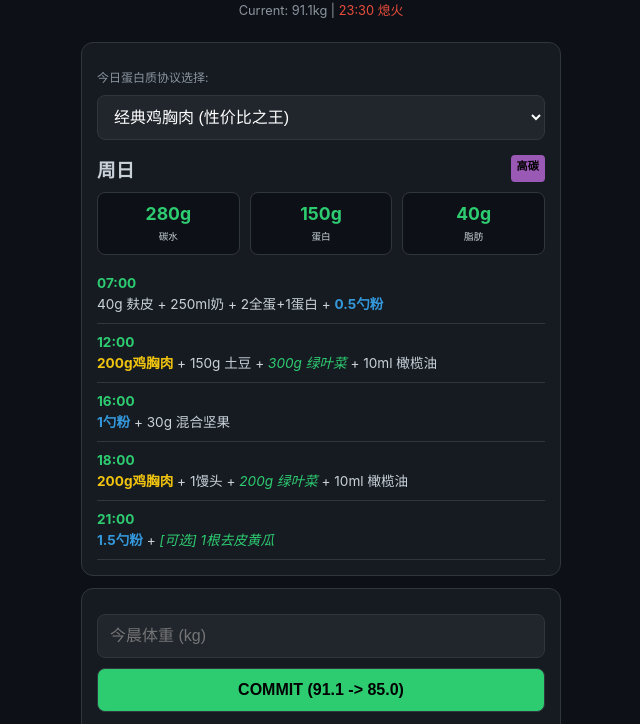
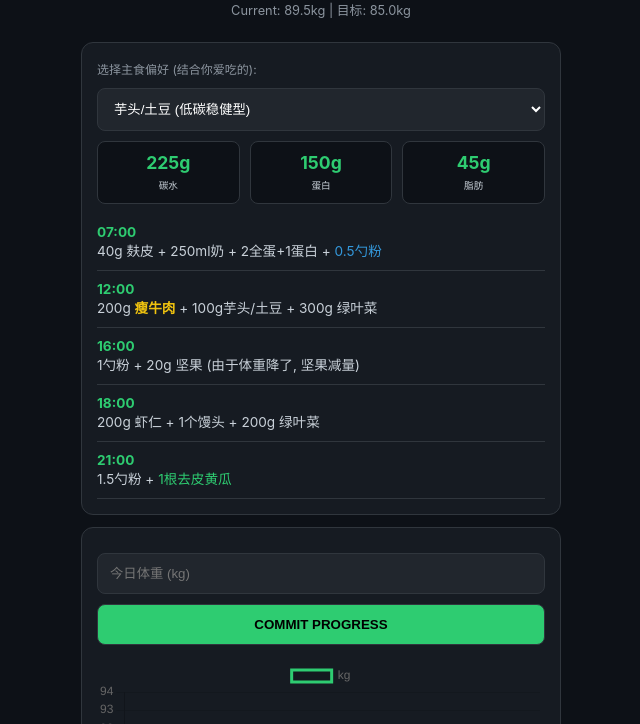
Before and after one commit to yibinpro/FitChecker, a plain HTML site: page index.html in a window 1280 px wide. Shown: the part 68-792 px from the top of the page, without its empty margins (319-959 px from the left). Drawn offline with nearby package versions, Linux system fonts and the light colour scheme.

Commit message:
v14.0: 89kg精密矩阵 - 更新饮食计划逻辑

```diff
--- a/index.html
+++ b/index.html
@@ -3,10 +3,10 @@
 <head>
     <meta charset="UTF-8">
     <meta name="viewport" content="width=device-width, initial-scale=1.0">
-    <title>YEST1N 85kg 智能矩阵 v13.0</title>
+    <title>YEST1N 89kg 精密矩阵 v14.0</title>
     <script src="https://cdn.jsdelivr.net/npm/chart.js"></script>
     <style>
-        :root { --green: #2ecc71; --blue: #3498db; --purple: #9b59b6; --bg: #0d1117; --card: #161b22; --text: #c9d1d9; }
+        :root { --green: #2ecc71; --blue: #3498db; --bg: #0d1117; --card: #161b22; --text: #c9d1d9; }
         body { font-family: -apple-system, sans-serif; background: var(--bg); color: var(--text); padding: 10px; margin: 0; }
         .container { max-width: 480px; margin: auto; }
         .card { background: var(--card); border-radius: 12px; padding: 15px; margin-bottom: 12px; border: 1px solid #30363d; }
@@ -14,82 +14,69 @@
         .m-item { background: #0d1117; padding: 10px; border-radius: 8px; text-align: center; border: 1px solid #30363d; }
         .m-val { display: block; font-size: 1.1rem; font-weight: bold; color: var(--green); }
         .meal { border-bottom: 1px solid #30363d; padding: 10px 0; font-size: 0.85rem; }
-        .time { color: var(--green); font-weight: bold; margin-bottom: 2px; }
-        .veg { color: #2ecc71; font-style: italic; }
-        .shake { color: var(--blue); font-weight: bold; }
-        .protein-tag { color: #f1c40f; font-weight: bold; }
-        select, input, button { width: 100%; padding: 12px; margin-top: 10px; border-radius: 8px; border: 1px solid #30363d; box-sizing: border-box; background: #21262d; color: white; font-size: 1rem; }
+        .time { color: var(--green); font-weight: bold; }
+        .food-tag { color: #f1c40f; font-weight: bold; }
+        select, input, button { width: 100%; padding: 12px; margin-top: 10px; border-radius: 8px; border: 1px solid #30363d; box-sizing: border-box; background: #21262d; color: white; }
         button { background: var(--green); color: black; font-weight: bold; cursor: pointer; }
-        .config-label { font-size: 0.75rem; color: #8b949e; margin-top: 10px; display: block; }
     </style>
 </head>
 <body>
 <div class="container">
     <header style="text-align:center; padding: 10px 0;">
-        <h2 style="margin:0; color:white;">🚀 目标: 85.0kg</h2>
-        <p style="color:#8b949e; font-size:0.8rem;">Current: <span id="curW">91.1</span>kg | <span style="color:#e74c3c;">23:30 熄火</span></p>
+        <h2 style="margin:0; color:white;">📉 89.x 进阶矩阵</h2>
+        <p style="color:#8b949e; font-size:0.8rem;">Current: <span id="curW">89.0</span>kg | 目标: 85.0kg</p>
     </header>
 
     <div class="card">
-        <span class="config-label">今日蛋白质协议选择:</span>
-        <select id="proteinSelect" onchange="updatePlan()">
-            <option value="chicken">经典鸡胸肉 (性价比之王)</option>
-            <option value="shrimp">鲜甜大虾仁 (低脂极速消化)</option>
-            <option value="salmon">优质三文鱼 (脑力回血补丁)</option>
+        <span style="font-size: 0.75rem; color: #8b949e;">选择主食偏好 (结合你爱吃的):</span>
+        <select id="carbSelect" onchange="updatePlan()">
+            <option value="taro">芋头/土豆 (低碳稳健型)</option>
+            <option value="corn">玉米 (高纤维清爽型)</option>
+            <option value="pasta">意面 (高碳回血型 - 建议中/高碳日选)</option>
         </select>
 
-        <div style="display:flex; justify-content:space-between; margin-top:15px;">
-            <h3 id="dayTitle" style="margin:0;">载入中...</h3>
-            <span id="dayType" style="font-size:0.7rem; padding:2px 6px; border-radius:4px; color:black; font-weight:bold;">MODE</span>
-        </div>
-
         <div class="m-grid">
-            <div class="m-item"><span class="m-val" id="cC">-</span><span style="font-size:0.6rem;">碳水</span></div>
-            <div class="m-item"><span class="m-val" id="cP">-</span><span style="font-size:0.6rem;">蛋白</span></div>
-            <div class="m-item"><span class="m-val" id="cF">-</span><span style="font-size:0.6rem;">脂肪</span></div>
+            <div class="m-item"><span class="m-val" id="cC">89g</span><span style="font-size:0.6rem;">碳水</span></div>
+            <div class="m-item"><span class="m-val" id="cP">178g</span><span style="font-size:0.6rem;">蛋白</span></div>
+            <div class="m-item"><span class="m-val" id="cF">65g</span><span style="font-size:0.6rem;">脂肪</span></div>
         </div>
         <div id="meals"></div>
     </div>
 
     <div class="card">
-        <input type="number" id="wIn" step="0.1" placeholder="今晨体重 (kg)">
-        <button onclick="saveW()">COMMIT (91.1 -> 85.0)</button>
+        <input type="number" id="wIn" step="0.1" placeholder="今日体重 (kg)">
+        <button onclick="saveW()">COMMIT PROGRESS</button>
         <canvas id="chart" style="margin-top:15px;"></canvas>
     </div>
 </div>
 
 <script>
-    const PROTEIN_DB = {
-        chicken: { name: "鸡胸肉", amount: "200g", oil: " + 10ml 橄榄油" },
-        shrimp: { name: "虾仁", amount: "250g", oil: " + 10ml 橄榄油" },
-        salmon: { name: "三文鱼", amount: "220g", oil: " (自带油脂，不加外部油)" }
+    const CARB_DB = {
+        taro: { name: "芋头/土豆", amount: "100g", desc: "极佳的抗性淀粉" },
+        corn: { name: "甜玉米", amount: "1根", desc: "啃着吃饱腹感更强" },
+        pasta: { name: "意面(生重)", amount: "80g", desc: "低GI, 建议练前吃" }
     };
 
     function updatePlan() {
-        const proteinType = document.getElementById('proteinSelect').value;
-        const pData = PROTEIN_DB[proteinType];
+        const carbType = document.getElementById('carbSelect').value;
+        const cData = CARB_DB[carbType];
         const today = new Date().getDay();
 
         // 核心循环逻辑 (周四中碳, 周日高碳, 其余低碳)
-        let config = { type: "低碳", c: 91, p: 185, f: 73 };
-        if(today === 4) config = { type: "中碳", c: 180, p: 185, f: 55 };
-        if(today === 0) config = { type: "高碳", c: 280, p: 150, f: 40 };
+        let config = { type: "低碳", c: 89, p: 178, f: 65 };
+        if(today === 4) config = { type: "中碳", c: 135, p: 178, f: 55 };
+        if(today === 0) config = { type: "高碳", c: 225, p: 150, f: 45 };
 
-        const colors = { "低碳": "#2ecc71", "中碳": "#3498db", "高碳": "#9b59b6" };
-
-        document.getElementById('dayTitle').innerText = (today===0?"周日":today===4?"周四":"主力燃脂日");
-        document.getElementById('dayType').innerText = config.type;
-        document.getElementById('dayType').style.backgroundColor = colors[config.type];
         document.getElementById('cC').innerText = config.c + 'g';
         document.getElementById('cP').innerText = config.p + 'g';
         document.getElementById('cF').innerText = config.f + 'g';
 
         const dynamicMeals = [
-            ["07:00", "40g 麸皮 + 250ml奶 + 2全蛋+1蛋白 + <span class='shake'>0.5勺粉</span>"],
-            ["12:00", `<span class='protein-tag'>${pData.amount}${pData.name}</span> + 150g 土豆 + <span class='veg'>300g 绿叶菜</span>${pData.oil}`],
-            ["16:00", "<span class='shake'>1勺粉</span> + 30g 混合坚果"],
-            ["18:00", `<span class='protein-tag'>${pData.amount}${pData.name}</span> + 1馒头 + <span class='veg'>200g 绿叶菜</span>${pData.oil}`],
-            ["21:00", "<span class='shake'>1.5勺粉</span> + <span class='veg'>[可选] 1根去皮黄瓜</span>"]
+            ["07:00", "40g 麸皮 + 250ml奶 + 2全蛋+1蛋白 + <span style='color:#3498db;'>0.5勺粉</span>"],
+            ["12:00", `200g <span class='food-tag'>瘦牛肉</span> + ${cData.amount}${cData.name} + 300g 绿叶菜`],
+            ["16:00", "1勺粉 + 20g 坚果 (由于体重降了, 坚果减量)"],
+            ["18:00", `200g 虾仁 + 1个馒头 + 200g 绿叶菜`],
+            ["21:00", "1.5勺粉 + <span style='color:#2ecc71;'>1根去皮黄瓜</span>"]
         ];
 
         document.getElementById('meals').innerHTML = dynamicMeals.map(m => `
@@ -100,20 +87,19 @@
     function saveW() {
         const w = document.getElementById('wIn').value;
         if(!w) return;
-        let h = JSON.parse(localStorage.getItem('yFit_v13')) || [];
+        let h = JSON.parse(localStorage.getItem('yFit_v14')) || [];
         h.push({ d: new Date().toLocaleDateString('zh-CN',{month:'short',day:'numeric'}), w: parseFloat(w) });
-        localStorage.setItem('yFit_v13', JSON.stringify(h));
+        localStorage.setItem('yFit_v14', JSON.stringify(h));
         location.reload();
     }
 
     function init() {
         updatePlan();
-        const h = JSON.parse(localStorage.getItem('yFit_v13')) || [{d:'START', w:91.1}];
+        const h = JSON.parse(localStorage.getItem('yFit_v14')) || [{d:'START', w:89.5}];
         document.getElementById('curW').innerText = h[h.length-1].w;
         new Chart(document.getElementById('chart'), {
             type: 'line',
-            data: { labels: h.map(i => i.d), datasets: [{ label: 'kg', data: h.map(i => i.w), borderColor: '#2ecc71', tension: 0.3 }] },
-            options: { plugins: { legend: { display: false } } }
+            data: { labels: h.map(i => i.d), datasets: [{ label: 'kg', data: h.map(i => i.w), borderColor: '#2ecc71', tension: 0.3 }] }
         });
     }
     init();
```
